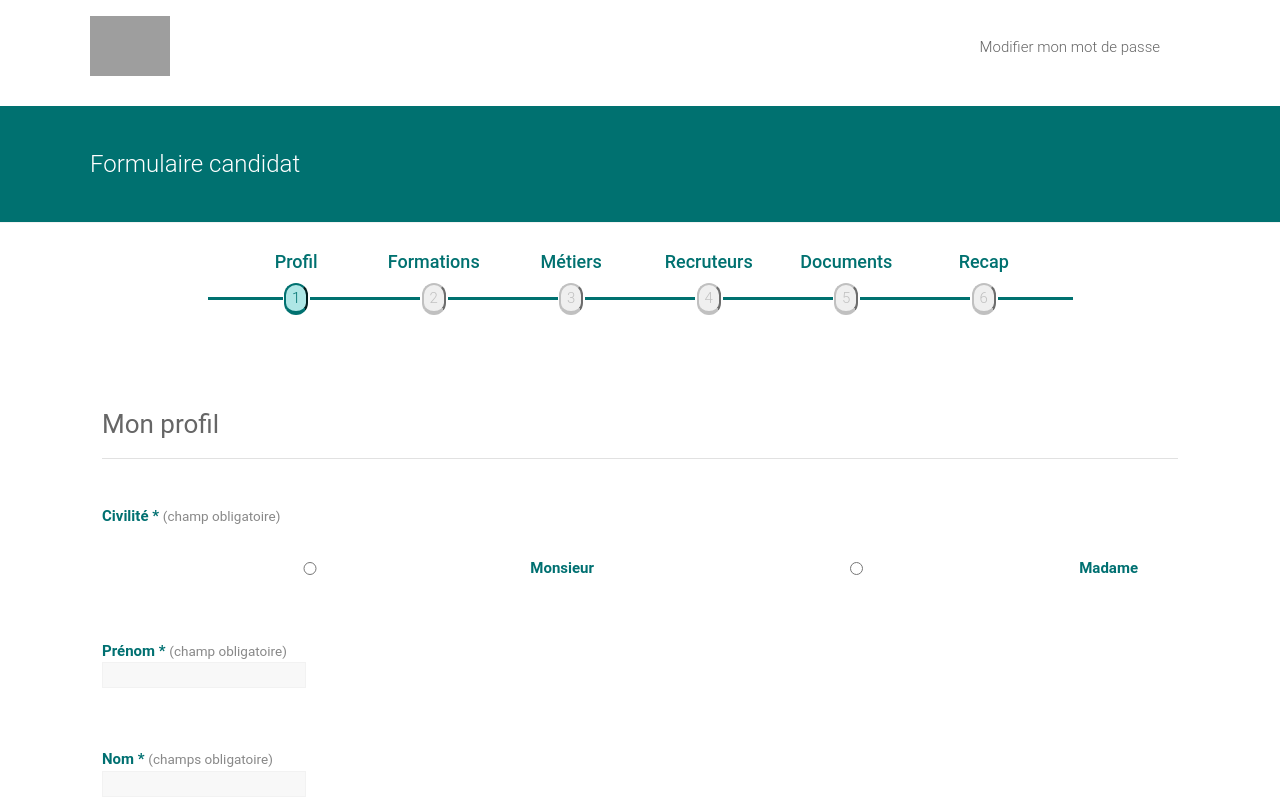
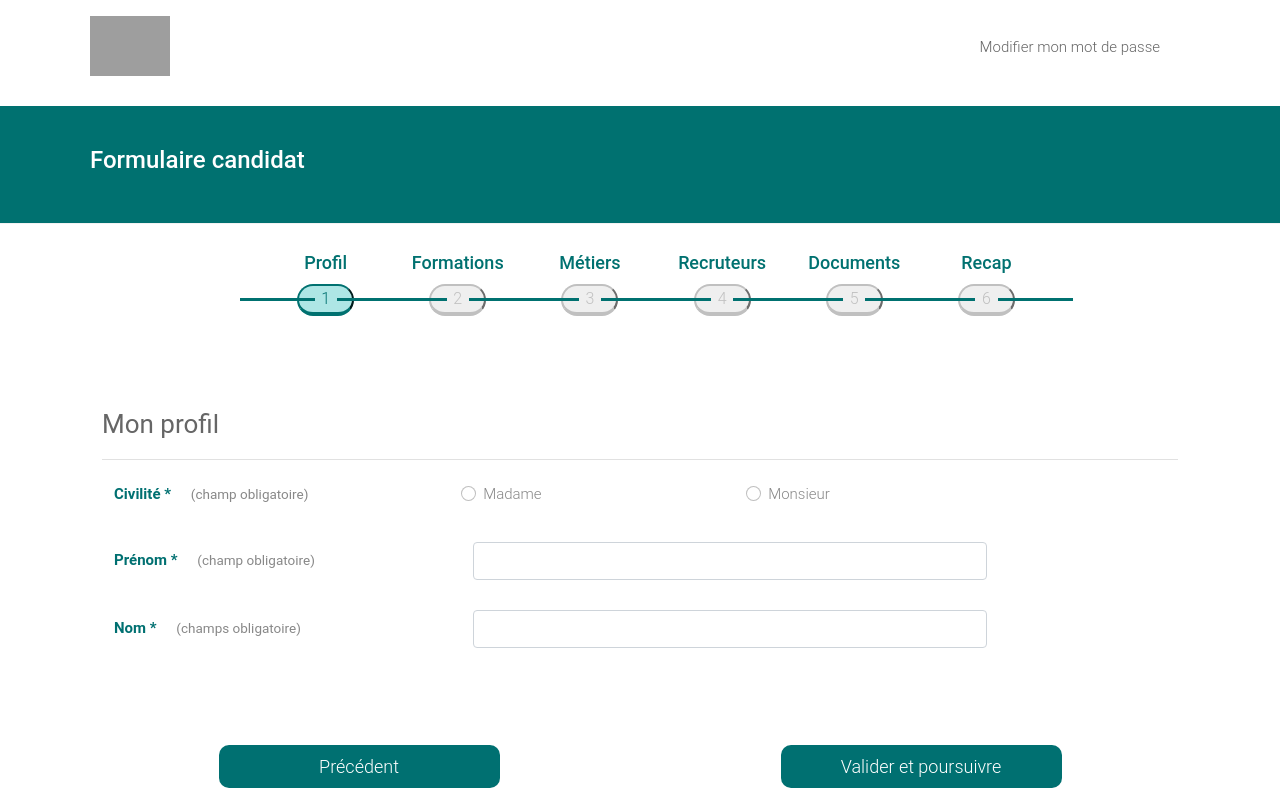
Before and after one commit to WildCodeSchool/remotefr-js-0920-p3-wejob-admin, a React (Create React App) app: page /JobeurForm in a window 1280 px wide. Shown: the top 800 px of the page. Built offline with nearby package versions, Linux system fonts and the light colour scheme; grey boxes are pictures that could not be loaded; the HTML template or start-up script is replaced by a standard one.

Commit message:
Update Css for ProfileForm with bootstrap

```diff
--- a/src/App.css
+++ b/src/App.css
@@ -1,8 +1,7 @@
 .App {
   display: block;
 }
-
-html,
+*/ html,
 body,
 div,
 span,
--- a/src/asset/css/style.css
+++ b/src/asset/css/style.css
@@ -76,7 +76,6 @@
   color: #007071;
   font-weight: bold;
   font-size: 100%;
-  margin-top: 30px;
 }
 
 .form-field-input {
--- a/src/components/MultiStepFormField.css
+++ b/src/components/MultiStepFormField.css
@@ -142,24 +142,42 @@ span {
   }
 }
 
-#coordonnees > div > div {
+/* #coordonnees > div > div {
   display: flex;
   flex-flow: row nowrap;
   justify-content: space-around;
   padding-left: 0;
   height: auto;
   margin-bottom: 0;
-}
+} */
 
-#coordonnees > div > div > label {
+/* #coordonnees > div > div > label {
   display: flex;
   flex-flow: row-reverse nowrap;
   flex-grow: 1;
   align-items: center;
   margin-right: 2.5rem;
+} */
+
+/* #male,
+#female {
+  margin: 0;
+} */
+
+#ProfileForm > div > div > div.col-sm-3.form-check.form-check-inline {
+  padding-top: calc(0.375rem + 1px);
+  padding-bottom: calc(0.375rem + 1px);
+  margin-bottom: 0;
 }
 
-#male,
-#female {
-  margin: 0;
+.single-page.clearfix > div > div > div > div > button {
+  background-color: #007071;
+  color: #ffffff;
+  border-radius: 10px;
+  display: inline-block;
+  text-decoration: none;
+  margin: 3px 10px;
+  font-size: 18px;
+  padding: 8px 10px;
+  border: 0;
 }
--- a/src/components/MultiStepFormField.jsx
+++ b/src/components/MultiStepFormField.jsx
@@ -91,10 +91,14 @@ function MultiStepFormField({ steps, compState, setComp }) {
     ));
 
   const renderNav = () => (
-    <div>
+    <div className="row justify-content-center style-button-renderNav">
       <button
         type="button"
-        className={buttonsState.showPreviousBtn ? 'display' : 'displayNone'}
+        className={
+          buttonsState.showPreviousBtn
+            ? 'display mx-auto col-3'
+            : 'displayNone mx-auto col-3'
+        }
         onClick={previous}
       >
         Précédent
@@ -102,7 +106,11 @@ function MultiStepFormField({ steps, compState, setComp }) {
 
       <button
         type="submit"
-        // className={buttonsState.showNextBtn ? 'display' : 'displayNone'}
+        className={
+          buttonsState.showNextBtn
+            ? 'display mx-auto col-3'
+            : 'displayNone mx-auto col-3'
+        }
         // onClick={next}
         form={steps[compState].nameForm}
       >
--- a/src/components/ProfileForm.jsx
+++ b/src/components/ProfileForm.jsx
@@ -22,77 +22,91 @@ function ProfileForm({ register, handleSubmit, errors, setSchema }) {
     >
       <h3 className="widget-title">Mon profil</h3>
       <hr />
-      <fieldset id="coordonnees">
-        <legend htmlFor="Civility" className="form-field-label">
-          Civilité * <span className="spanInfoField">(champ obligatoire)</span>
-        </legend>
-        <div className="row">
-          <div className="form-check form-check-inline">
-            <label htmlFor="male" className="form-field-label col-md-5">
-              Monsieur
+      <div className="mb-3 row">
+        <div className="form-group row ">
+          <label
+            className="col-sm-4 col-form-label form-field-label"
+            htmlFor="civility"
+          >
+            Civilité *{' '}
+            <span className="spanInfoField">(champ obligatoire)</span>
+          </label>
+
+          <div className="col-sm-3 form-check form-check-inline">
             <input
+              className="form-check-input"
               type="radio"
-                className="form-field-input"
+              name="civility"
+              id="female"
+              value="Madame"
+              ref={register}
+            />
+            <label className="form-check-label" htmlFor="female">
+              Madame
+            </label>
+          </div>
+          <div className="col-sm-3 form-check form-check-inline">
+            <input
+              className="form-check-input"
+              type="radio"
+              name="civility"
               id="male"
-                name="civility"
               value="Monsieur"
               ref={register}
             />
+            <label className="form-check-label" htmlFor="male">
+              Monsieur
             </label>
-
-            <label htmlFor="female" className="form-field-label col-md-5">
-              Madame
-              <input
-                type="radio"
-                className="form-field-input"
-                id="female"
-                name="civility"
-                value="Madame"
-                ref={register}
-              />
-            </label>
-          </div>
           </div>
           {errors.civility && (
             <span className="spanError">{errors.civility.message}</span>
           )}
-      </fieldset>
+        </div>
 
-      <div className="row">
-        <div className="form-group">
-          <label htmlFor="firstname" className="form-field-label">
+        <div className="form-group row">
+          <label
+            htmlFor="firstname"
+            className="col-sm-4 col-form-label form-field-label"
+          >
             Prénom * <span className="spanInfoField">(champ obligatoire)</span>
+          </label>
+          <div className="col-sm-6">
             <input
               type="text"
-              className="form-field-input"
+              className="form-control"
               id="firstname"
               name="firstname"
               ref={register}
             />
-          </label>
+          </div>
           {errors.firstname && (
             <span className="spanError">{errors.firstname.message}</span>
           )}
         </div>
-      </div>
-      <div className="row">
-        <div className="form-group">
-          <label htmlFor="lastname" className="form-field-label">
+        <div className="form-group row">
+          <label
+            htmlFor="lastname"
+            className="col-sm-4 col-form-label form-field-label"
+          >
             Nom * <span className="spanInfoField">(champs obligatoire)</span>
+          </label>
+          <div className="col-sm-6">
             <input
               type="text"
-              className="form-field-input"
+              className="form-control"
               id="lastname"
               name="lastname"
               ref={register}
             />
-          </label>
+          </div>
+
           {errors.lastname && (
             <span className="spanError">{errors.lastname.message}</span>
           )}
         </div>
+      </div>
 
-        <div className="form-group">
+      {/* <div className="form-group">
           <label htmlFor="email" className="form-field-label">
             Email
             <input
@@ -105,8 +119,7 @@ function ProfileForm({ register, handleSubmit, errors, setSchema }) {
               readOnly
             />
           </label>
-        </div>
-      </div>
+        </div> */}
     </form>
   );
 }
```
Lines whose indentation alone changed are shown as unchanged.
